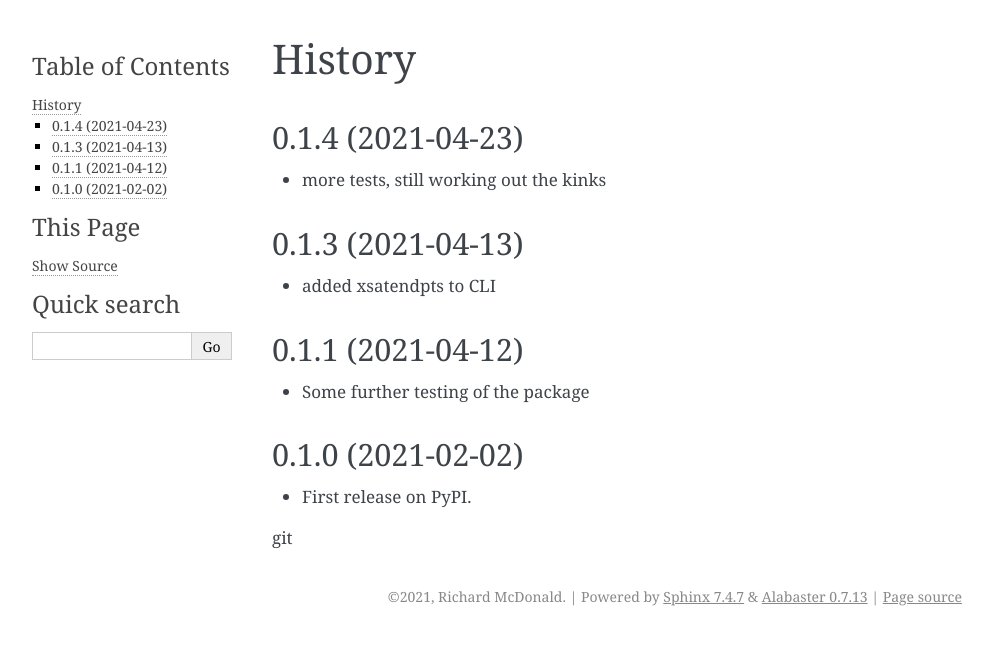
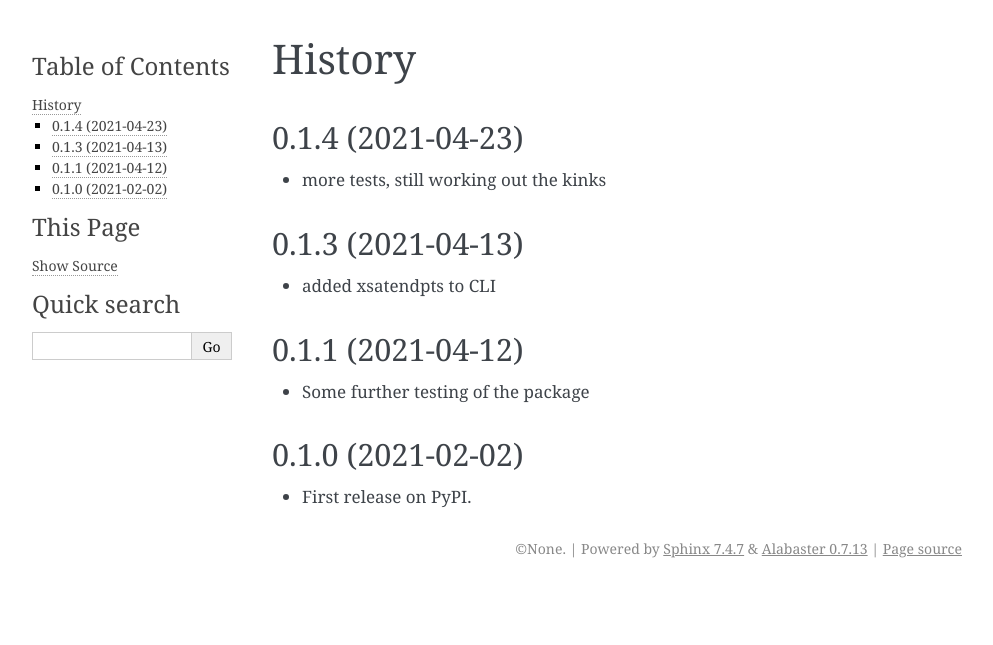
Before and after one commit to ACWI-SSWD/nldi_el_serv, a Sphinx documentation site: the page built from docs/history.rst, in a window 1280 px wide. Shown: the top 645 px of the page, without its empty margins (148-1141 px from the left). Built offline with Sphinx 7.4.7, drawn with Linux system fonts in a browser that asks for light colours; pages that are not in the unit, such as notebooks, are missing from menus.

Commit message:
fixed docs

```diff
--- a/HISTORY.rst
+++ b/HISTORY.rst
@@ -17,4 +17,3 @@ History
 ------------------
 
 * First release on PyPI.
-git
--- a/README.rst
+++ b/README.rst
@@ -38,10 +38,10 @@ Credits
 
 CLI developed from example: https://github.com/pallets/click/blob/master/examples/repo/repo.py
 
-This package was created with Cookiecutter_ and the `NSLS-II/scientific-python-cookiecutter`_ project template.
+This package was created with Cookiecutter_ and the _Scientific-python-cookiecutter.
 
 .. _Cookiecutter: https://github.com/audreyr/cookiecutter
-.. _https://github.com/NSLS-II/scientific-python-cookiecutter
+.. _Scientific_python_cookiecutter: https://github.com/NSLS-II/scientific-python-cookiecutter
 
 Disclaimer
 ----------
--- a/docs/conf.py
+++ b/docs/conf.py
@@ -47,7 +47,7 @@ master_doc = 'index'
 
 # General information about the project.
 project = 'NLDI Elevation Services'
-copyright = "2021, Richard McDonald"
+copyright = "None"
 author = "Richard McDonald"
 
 # The version info for the project you're documenting, acts as replacement
@@ -94,7 +94,7 @@ html_theme = 'alabaster'
 # Add any paths that contain custom static files (such as style sheets) here,
 # relative to this directory. They are copied after the builtin static files,
 # so a file named "default.css" will overwrite the builtin "default.css".
-html_static_path = ['_static']
+html_static_path = []
 
 
 # -- Options for HTMLHelp output ---------------------------------------
--- a/docs/index.rst
+++ b/docs/index.rst
@@ -1,5 +1,5 @@
 Welcome to NLDI Elevation Services's documentation!
-======================================
+===================================================
 
 .. toctree::
    :maxdepth: 2
```
